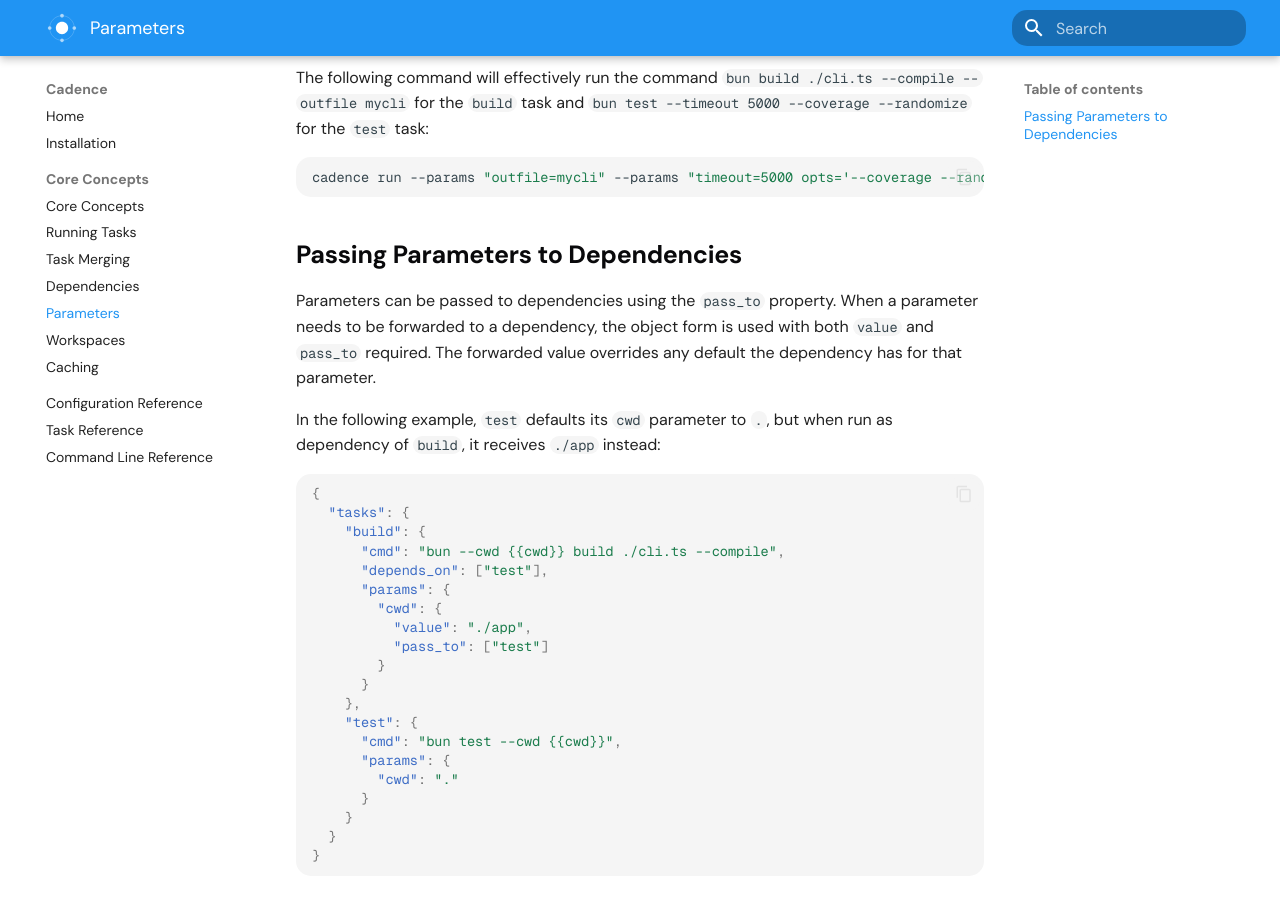
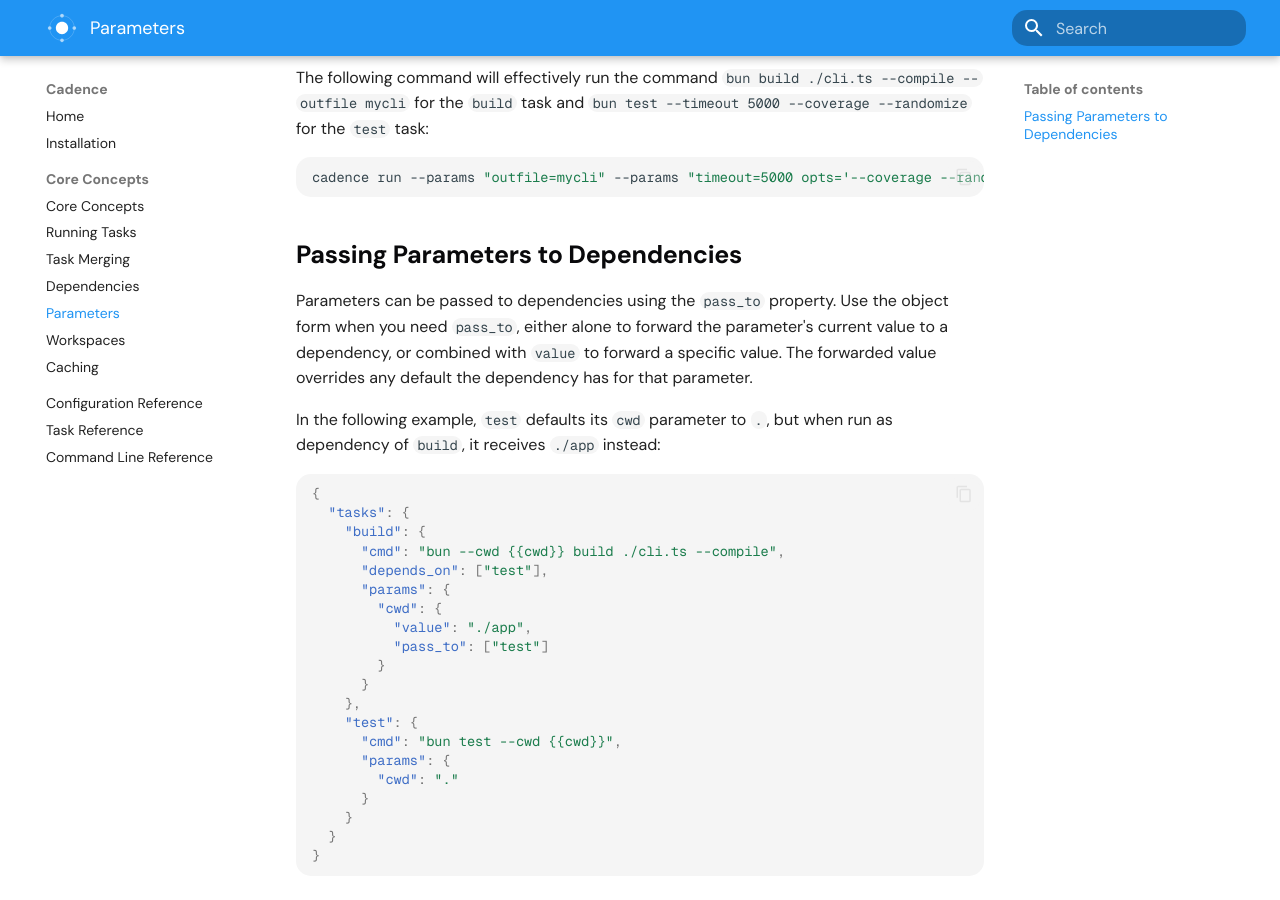
Before and after one commit to meechdw/cadence, an MkDocs documentation site: the page built from docs/core-concepts/parameters.md, in a window 1280 px wide and 900 px high, scrolled down 1200 px. Built offline with MkDocs 1.6.1 and Material for MkDocs 9.7.7, drawn with Linux system fonts in a browser that asks for light colours.

Commit message:
docs: document that `value` is not required to use `pass_to`

```diff
--- a/docs/core-concepts/parameters.md
+++ b/docs/core-concepts/parameters.md
@@ -69,10 +69,11 @@ cadence run --params "outfile=mycli" --params "timeout=5000 opts='--coverage --r
 
 ## Passing Parameters to Dependencies
 
-Parameters can be passed to dependencies using the `pass_to` property. When a
-parameter needs to be forwarded to a dependency, the object form is used with
-both `value` and `pass_to` required. The forwarded value overrides any default
-the dependency has for that parameter.
+Parameters can be passed to dependencies using the `pass_to` property. Use the
+object form when you need `pass_to`, either alone to forward the parameter's
+current value to a dependency, or combined with `value` to forward a specific
+value. The forwarded value overrides any default the dependency has for that
+parameter.
 
 In the following example, `test` defaults its `cwd` parameter to `.`, but when
 run as dependency of `build`, it receives `./app` instead:
```
